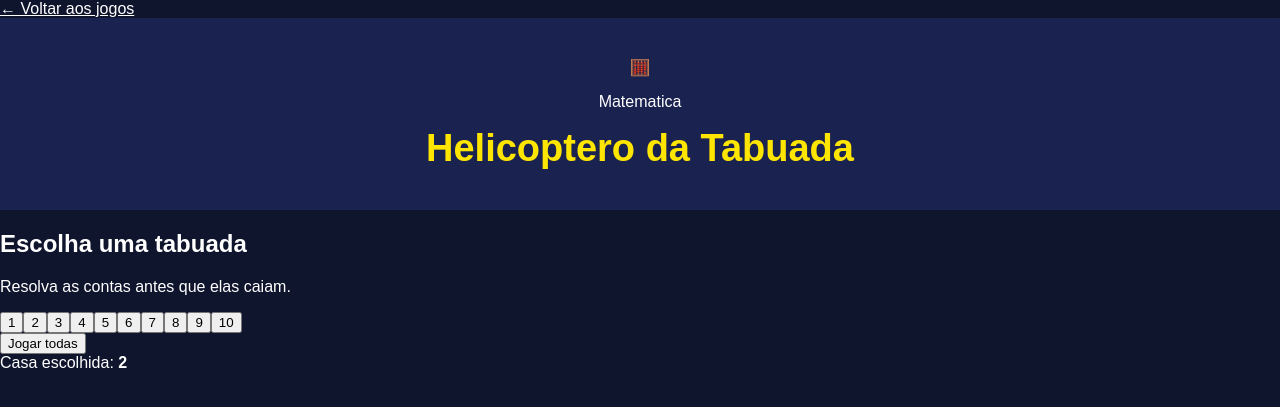
After one commit to carmoazevedo957-cloud/azevedo-carmo, a Flask app: page /jogar/tabuada in a window 1280 px wide. The commit adds this page. Shown: the top 407 px of the page. Run offline with Flask 3, Linux system fonts and the light colour scheme.

Commit message:
Adicionar jogos jogaveis no navegador

```diff
--- a/app.py
+++ b/app.py
@@ -49,5 +49,13 @@ def sobre():
     return render_template("sobre.html")
 
 
+@app.route("/jogar/<jogo_id>")
+def jogar(jogo_id):
+    jogo = next((item for item in JOGOS if item["id"] == jogo_id), None)
+    if jogo is None:
+        return "Jogo nao encontrado", 404
+    return render_template("jogo.html", jogo=jogo)
+
+
 if __name__ == "__main__":
     app.run(debug=False, host="0.0.0.0", port=5000)
--- /dev/null
+++ b/static/games.js
@@ -0,0 +1,55 @@
+const area = document.querySelector('#game-area');
+const game = document.querySelector('.game-shell').dataset.game;
+
+const esc = (text) => String(text).replace(/[&<>"']/g, (char) => ({'&':'&amp;','<':'&lt;','>':'&gt;','"':'&quot;',"'":'&#039;'}[char]));
+const button = (text, className = '') => `<button class="game-button ${className}">${text}</button>`;
+
+function tabuada() {
+    let house = 2, points = 0, lives = 5, current = null, timer = null;
+    const drawMenu = () => {
+        area.innerHTML = `<h2>Escolha uma tabuada</h2><p>Resolva as contas antes que elas caiam.</p><div class="number-grid">${Array.from({length: 10}, (_, i) => `<button class="number-button ${house === i + 1 ? 'selected' : ''}" data-house="${i + 1}">${i + 1}</button>`).join('')}</div>${button('Jogar todas', 'primary')}<div class="status">Casa escolhida: <strong>${house}</strong></div>`;
+        area.querySelectorAll('[data-house]').forEach((item) => item.onclick = () => { house = Number(item.dataset.house); drawMenu(); });
+        area.querySelector('.primary').onclick = () => start(house === 0 ? 1 : house, house === 0);
+    };
+    const start = (selected, all) => {
+        points = 0; lives = 5; current = newQuestion(selected); render();
+    };
+    const newQuestion = (selected) => { const multiplier = Math.floor(Math.random() * 10) + 1; return { house: selected, multiplier, answer: selected * multiplier, deadline: Date.now() + 7000 }; };
+    const render = () => {
+        clearInterval(timer); timer = setInterval(() => { if (Date.now() >= current.deadline) { lives--; next(); } else render(); }, 250);
+        area.innerHTML = `<div class="score-line"><strong>Pontos: ${points}</strong><strong>Vidas: ${'♥'.repeat(lives)}</strong></div><div class="falling-card"><small>Tempo: ${Math.max(0, Math.ceil((current.deadline - Date.now()) / 1000))}s</small><h2>${current.house} × ${current.multiplier} = ?</h2></div><form id="answer-form"><input id="answer" type="number" min="0" max="999" autofocus required aria-label="Resposta"><button class="game-button primary">Responder</button></form><p id="message"></p><button id="quit" class="text-button">Voltar ao menu</button>`;
+        area.querySelector('#answer-form').onsubmit = (event) => { event.preventDefault(); const value = Number(area.querySelector('#answer').value); if (value === current.answer) { points += 10; message('Correto! +10 pontos', 'success'); } else { lives--; message(`A resposta era ${current.answer}.`, 'error'); } setTimeout(next, 650); };
+        area.querySelector('#quit').onclick = drawMenu;
+    };
+    const message = (text, type) => { const target = area.querySelector('#message'); target.textContent = text; target.className = type; };
+    const next = () => { clearInterval(timer); if (lives <= 0) { area.innerHTML = `<h2>Fim de jogo</h2><p>Você fez ${points} pontos.</p>${button('Jogar novamente', 'primary')}</p>`; area.querySelector('button').onclick = drawMenu; } else { current = newQuestion(current.house); render(); } };
+    drawMenu();
+}
+
+function saudacoes() {
+    const cards = [{pt:'Bom dia!', en:['good morning']},{pt:'Boa tarde!', en:['good afternoon']},{pt:'Boa noite!', en:['good night','good evening']},{pt:'Olá!', en:['hello','hi']},{pt:'Tudo bem?', en:['how are you?','how are you']},{pt:'Tchau!', en:['bye','goodbye']},{pt:'Por favor', en:['please']},{pt:'Obrigado(a)', en:['thank you','thanks']}].sort(() => Math.random() - .5);
+    let index = 0, right = 0, wrong = 0, revealed = false;
+    const normalize = (value) => value.trim().toLowerCase().replace(/[!?]/g, '');
+    const draw = () => { const card = cards[index]; area.innerHTML = `<div class="score-line"><strong>Acertos: ${right}</strong><strong>Erros: ${wrong}</strong><strong>${index + 1}/${cards.length}</strong></div><div class="flashcard"><small>Traduza para inglês</small><h2>${esc(card.pt)}</h2></div><form id="answer-form"><input id="answer" autocomplete="off" autofocus placeholder="Digite em inglês" required><button class="game-button primary">Verificar</button></form><p id="message"></p>${button('Revelar resposta', 'secondary')} ${button('Próxima', 'secondary')}`;
+        area.querySelector('#answer-form').onsubmit = (event) => { event.preventDefault(); if (card.en.includes(normalize(area.querySelector('#answer').value))) { right++; show(`Correto! ${card.en[0]}`, 'success'); } else { wrong++; show(`Tente novamente. Dica: ${card.en[0][0]}...`, 'error'); } };
+        area.querySelectorAll('.secondary')[0].onclick = () => show(`Resposta: ${card.en.join(' / ')}`, 'hint');
+        area.querySelectorAll('.secondary')[1].onclick = next;
+    };
+    const show = (text, type) => { revealed = true; const target = area.querySelector('#message'); target.textContent = text; target.className = type; };
+    const next = () => { index = (index + 1) % cards.length; revealed = false; draw(); };
+    draw();
+}
+
+function historia() {
+    const questions = [{q:'Em que ano o Brasil foi descoberto?',o:['1500','1498','1502','1510'],a:0,c:'Descobrimento'},{q:'Quem proclamou a Independência do Brasil?',o:['D. Pedro I','D. Pedro II','Tiradentes','Deodoro'],a:0,c:'Independência'},{q:'Quem foi o primeiro presidente do Brasil?',o:['Deodoro da Fonseca','Floriano Peixoto','Getúlio Vargas','JK'],a:0,c:'República'},{q:'Em que ano foi abolida a escravidão?',o:['1888','1889','1880','1890'],a:0,c:'Abolição'},{q:'Quem assinou a Lei Áurea?',o:['Princesa Isabel','D. Pedro II','Deodoro','Getúlio'],a:0,c:'Abolição'}].sort(() => Math.random() - .5);
+    let index = 0, blue = 0, red = 0, team = 'AZUL', locked = false, timeout;
+    const draw = () => { const item = questions[index]; locked = false; clearTimeout(timeout); area.innerHTML = `<div class="team-score"><strong class="blue">AZUL: ${blue}</strong><strong class="red">VERMELHA: ${red}</strong></div><div class="timer">15</div><div class="question"><small>${item.c}</small><h2>${item.q}</h2></div><div class="options">${item.o.map((option, i) => `<button class="option" data-answer="${i}"><b>${'ABCD'[i]})</b> ${esc(option)}</button>`).join('')}</div><p>Vez da equipe <strong>${team}</strong></p><p id="message"></p>`; area.querySelectorAll('.option').forEach((option) => option.onclick = () => answer(Number(option.dataset.answer))); let seconds = 15; const timer = area.querySelector('.timer'); timeout = setInterval(() => { seconds--; timer.textContent = seconds; if (seconds <= 0) { clearInterval(timeout); show('Tempo esgotado!', 'error'); setTimeout(next, 700); } }, 1000); };
+    const answer = (choice) => { if (locked) return; locked = true; clearInterval(timeout); const item = questions[index]; if (choice === item.a) { if (team === 'AZUL') blue += 10; else red += 10; show(`Certo! +10 para ${team}`, 'success'); } else show(`Errado! A resposta era ${item.o[item.a]}.`, 'error'); setTimeout(next, 900); };
+    const show = (text, type) => { const target = area.querySelector('#message'); target.textContent = text; target.className = type; };
+    const next = () => { index = (index + 1) % questions.length; team = team === 'AZUL' ? 'VERMELHA' : 'AZUL'; draw(); };
+    draw();
+}
+
+if (game === 'tabuada') tabuada();
+if (game === 'saudacoes') saudacoes();
+if (game === 'gincana') historia();
--- a/templates/index.html
+++ b/templates/index.html
@@ -21,7 +21,7 @@
             <p>{{ jogo.desc }}</p>
             <div class="botoes">
                 <a href="/download/{{ jogo.arquivo }}" class="btn baixar">⬇️ Baixar .py</a>
-                <a href="https://pygame.org" target="_blank" class="btn jogar">Como jogar?</a>
+                <a href="{{ url_for('jogar', jogo_id=jogo.id) }}" class="btn jogar">Jogar no navegador</a>
             </div>
         </div>
         {% endfor %}
--- /dev/null
+++ b/templates/jogo.html
@@ -0,0 +1,20 @@
+<!DOCTYPE html>
+<html lang="pt-BR">
+<head>
+    <meta charset="utf-8">
+    <meta name="viewport" content="width=device-width, initial-scale=1">
+    <title>{{ jogo.titulo }} | Meus Jogos</title>
+    <link rel="stylesheet" href="{{ url_for('static', filename='style.css') }}">
+</head>
+<body class="game-page">
+    <main class="game-shell" data-game="{{ jogo.id }}">
+        <a class="back-link" href="{{ url_for('home') }}">← Voltar aos jogos</a>
+        <header class="game-header">
+            <div class="game-icon">{{ jogo.capa }}</div>
+            <div><p class="eyebrow">{{ jogo.materia }}</p><h1>{{ jogo.titulo }}</h1></div>
+        </header>
+        <section id="game-area" class="game-area" aria-live="polite"></section>
+    </main>
+    <script src="{{ url_for('static', filename='games.js') }}"></script>
+</body>
+</html>
```
Also changed, not shown: style.css (+25 -0 lines).
